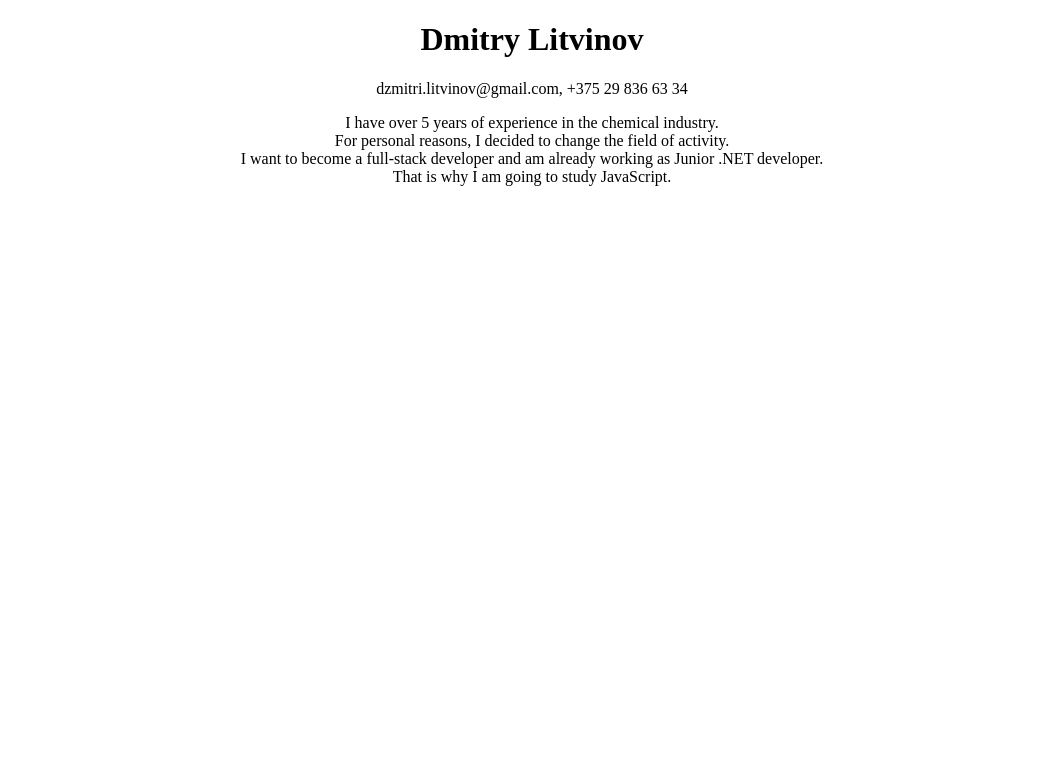
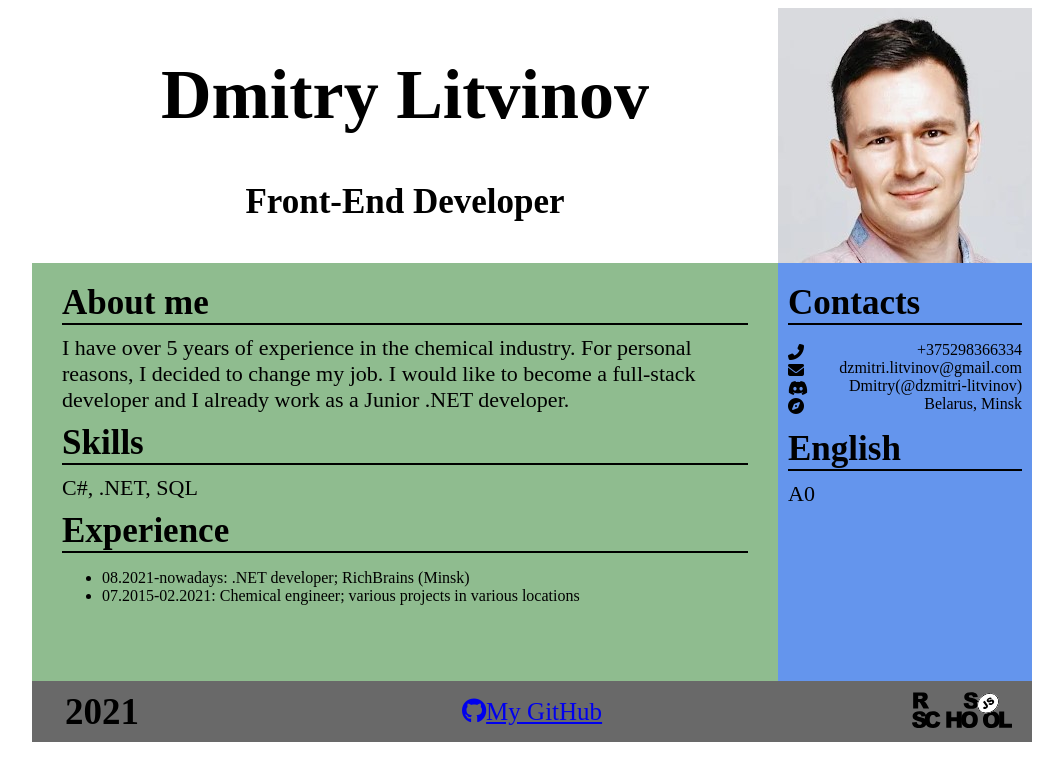
Before and after one commit to dzmitri-litvinov/rsschool-cv, a plain HTML site: page index.html in a window 1280 px wide. Shown: the whole page, without its empty margins (108-1171 px from the left). Drawn offline with Linux system fonts and the light colour scheme.

Commit message:
feat: add information

```diff
--- a/css/main.css
+++ b/css/main.css
@@ -1,3 +1,113 @@
 .section{
+    display: flex;
+    flex-direction: column;
+    width: 1000px;
+    margin: auto;
+}
+
+.header {
+    display: flex
+}
+
+.my-photo{
+    width: 200;
+}
+
+.intro {
+  display: flex;
+  height: 255px;
+}
+
+.fio {
+  flex: 80%;
+  text-align: center;
+}
+
+.photo {
+  flex: auto;
+}
+
+.name{
+    font-size: 70px;
+}
+
+.proff{
+    font-size: 35px;
+}
+
+.content{
+    display: flex;
+}
+
+.main-content{
+    flex: auto;
+    background-color: darkseagreen;
+    padding: 10px 30px 60px;
+}
+
+.side-content{
+    flex: auto;
+    min-width: 234px;
+    max-width: 234px;
+    background-color: cornflowerblue;
+    padding: 10px 10px 60px;
+}
+
+.section-header > h3{
+    font-size: 35px;
+    margin-block-start: 10px;
+    margin-block-end: 10px;
+    border-bottom: 2px solid black;
+}
+
+.section-body > p{
+    font-size: 22px;
+    margin-block-start: 10px;
+    margin-block-end: 10px;
+    margin-inline-start: 0px;
+    margin-inline-end: 0px;
+}
+
+.contacts{
+    padding-left: 0px;
+}
+
+.contacts > li{
+    list-style: none;
+    display: flex;
+
+    flex-direction: row;
+    justify-content: space-between;
+    text-align: right;
+}
+
+.contacts > li > i {
+    position: relative;
+    top: 3px;
+}
+
+.footer-style {
+    display: flex;
+    justify-content: space-between;
+    align-items: center;
+    padding: 10px 20px;
+    background-color:dimgray;
+}
+
+.footer-year {
+    width: 100px;
     text-align: center;
-}
+    font-size: 37px;
+    line-height: 37px;
+    font-weight: bold;
+    color: black;
+  }
+
+  .footer-git {
+    font-size: 25px;
+  }
+
+  .footer-rs {
+    width: 100px;
+    position: relative;
+  }
--- a/index.html
+++ b/index.html
@@ -5,20 +5,102 @@
     <meta http-equiv="X-UA-Compatible" content="IE=edge">
     <meta name="viewport" content="width=device-width, initial-scale=1.0">
     <link rel="stylesheet" href="css/main.css">
+    <link rel="shortcut icon" href="img/favicon.ico" type="image/x-icon" />
+    <script
+      src="https://kit.fontawesome.com/3b794a8ec8.js"
+      crossorigin="anonymous"
+    ></script>
     <title>CV</title>
 </head>
 <body>
 
-<div class="section">
-    <h1>Dmitry Litvinov</h1>
-    <p class="contacts">dzmitri.litvinov@gmail.com, +375 29 836 63 34</p>
-    <p class="description">
-        I have over 5 years of experience in the chemical industry.<br>
-        For personal reasons, I decided to change the field of activity.<br>
-        I want to become a full-stack developer and am already working as Junior .NET developer.<br>
-        That is why I am going to study JavaScript.<br>
-    </p>
-</div>
+    <div class="section">
+
+        <header>
+            <div class="intro">
+                <div class="fio">
+                    <h1 class="name">Dmitry Litvinov</h1>
+                    <h2 class="proff">Front-End Developer</h2>
+                </div>
+                <div class="photo">
+                    <img src="img/myPhoto.jpg" class="my-photo" alt="my photo"/>
+                </div>
+            </div>
+        </header>
+
+        <main>
+            <div class="content">
+                <div class="main-content">
+
+                    <div class="section-header">
+                        <h3>About me</h3>
+                    </div>
+                    <div class="section-body">
+                        <p>
+                            I have over 5 years of experience in the chemical industry.
+                            For personal reasons, I decided to change my job.
+                            I would like to become a full-stack developer and I already work as a Junior .NET developer.
+                        </p>
+                    </div>
+
+                    <div class="section-header">
+                        <h3>Skills</h3>
+                    </div>
+                    <div class="section-body">
+                        <p>
+                            C#, .NET, SQL
+                        </p>
+                    </div>
+
+                    <div class="section-header">
+                        <h3>Experience</h3>
+                    </div>
+                    <div class="section-body">
+                        <ul>
+                            <li>08.2021-nowadays: .NET developer; RichBrains (Minsk)</li>
+                            <li>07.2015-02.2021: Chemical engineer; various projects in various locations</li>
+                        </ul>
+                    </div>
+
+
+                </div>
+
+                <div class="side-content">
+                    <div class="section-header">
+                        <h3>Contacts</h3>
+                    </div>
+                    <ul class="contacts">
+                        <li><i class="fas fa-phone-alt"></i>+375298366334</li>
+                        <li><i class="fas fa-envelope"></i>dzmitri.litvinov@gmail.com</li>
+                        <li><i class="fab fa-discord discord-icon"></i>Dmitry(@dzmitri-litvinov)</li>
+                        <li><i class="fas fa-compass"></i>Belarus, Minsk</li>
+                    </ul>
+
+                    <div class="section-header">
+                        <h3>English</h3>
+                    </div>
+                    <div class="section-body">
+                        <p>
+                            A0
+                        </p>
+                    </div>
+                </div>
+            </div>
+        </main>
+
+        <footer>
+            <div class="footer-style">
+                <div class="footer-year">2021</div>
+                <div class="footer-git">
+                    <a href="https://github.com/dzmitri-litvinov"><i class="fab fa-github"></i>My GitHub</a>
+                </div>
+                <div class="footer-rs">
+                    <a  href="https://rs.school/js/"><img src="img/rs_school_js.svg" alt="RSSchool link"/></a>
+                </div>
+            </div>
+        </footer>
+
+    </div>
 
 </body>
 </html>
```
Also changed, not shown: img/myPhoto.jpg (added), img/rs_school_js.svg (added).
